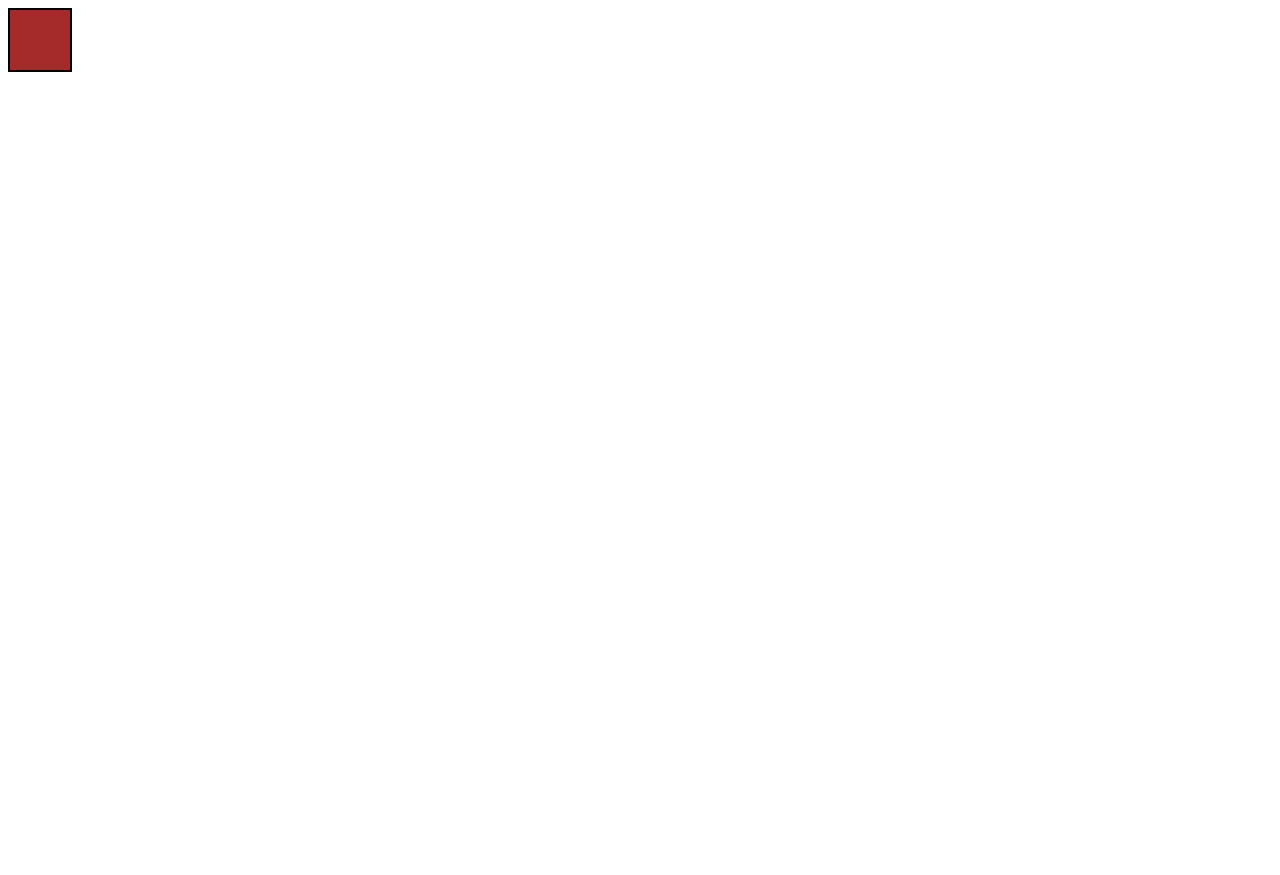
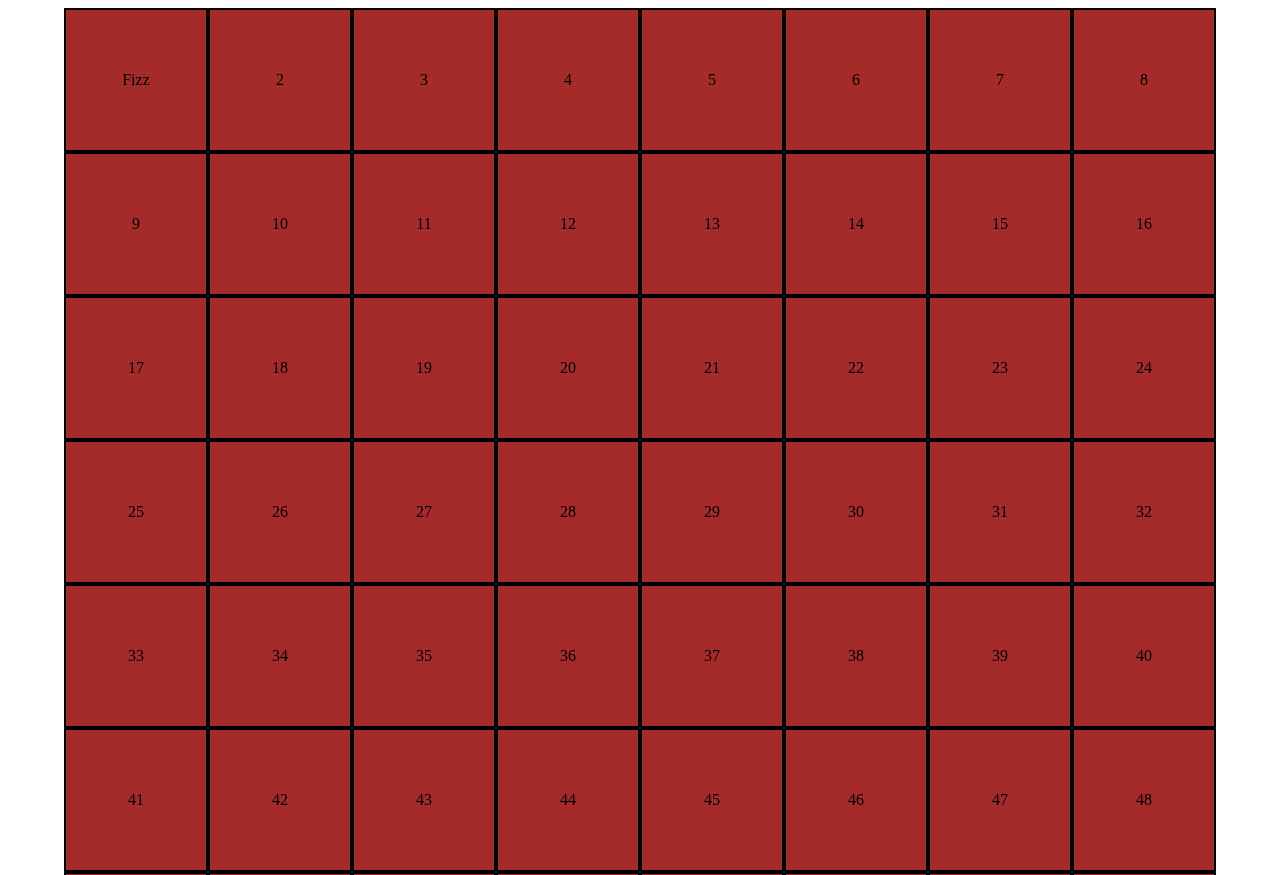
Before and after one commit to marraguglielmo/js-fizzBuzz, a plain HTML site: page index.html in a window 1280 px wide. Shown: the top 875 px of the page. Before the commit the page ends 800 px from the top, so only its background shows below. Drawn offline with Linux system fonts and the light colour scheme.

Commit message:
[add] box

```diff
--- a/JS/script.js
+++ b/JS/script.js
@@ -1,15 +1,25 @@
 const limit = 100;
+const container = document.querySelector(".container");
 
 for(let i = 1; i <= limit; i++){
+
     console.log(i);
 
     if(i % 3 === 0){
-        console.log("fizz");
+        let result = "Fizz";
+        let box = document.querySelector(".box");
+        box.innerHTML = result;
     }
     if(i % 5 === 0){
-        console.log("Buzz");
+        let result = "Buzz";
+        console.log(result);
     }
     if(i % 3 === 0 & i % 5 === 0){
-        console.log("FizzBuzz");
+        let result = "FizzBuzz";
+        console.log(result);
     }
+
+    container.innerHTML += `
+    <div class="box">${i}</div>
+    `
 }
--- a/css/style.css
+++ b/css/style.css
@@ -1,6 +1,17 @@
+.container{
+    margin: 0 auto;
+    width: fit-content;
+    display: flex;
+    justify-content: center;
+    flex-flow: row wrap;
+}
+
 .box{
-    width: 60px;
-    height: 60px;
+    display: flex;
+    justify-content: center;
+    align-items: center;
+    width: 140px;
+    aspect-ratio: 1/1;
     background-color: brown;
     border: 2px solid black;
 }
--- a/index.html
+++ b/index.html
@@ -10,10 +10,6 @@
 
     <div class="container">
 
-        <div class="box"></div>
-
-    </div>
-
     <script src="JS/script.js"></script>
 </body>
 </html>
```
